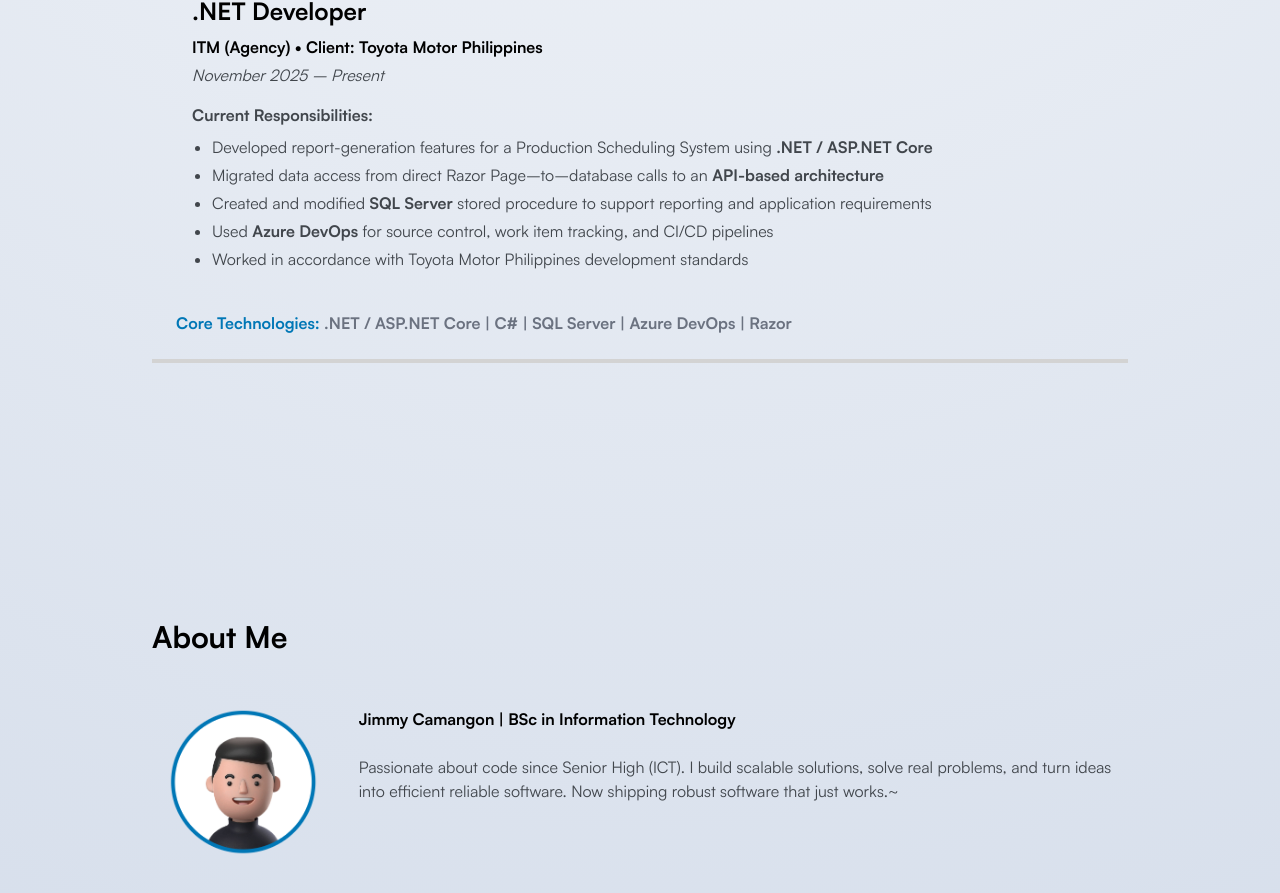
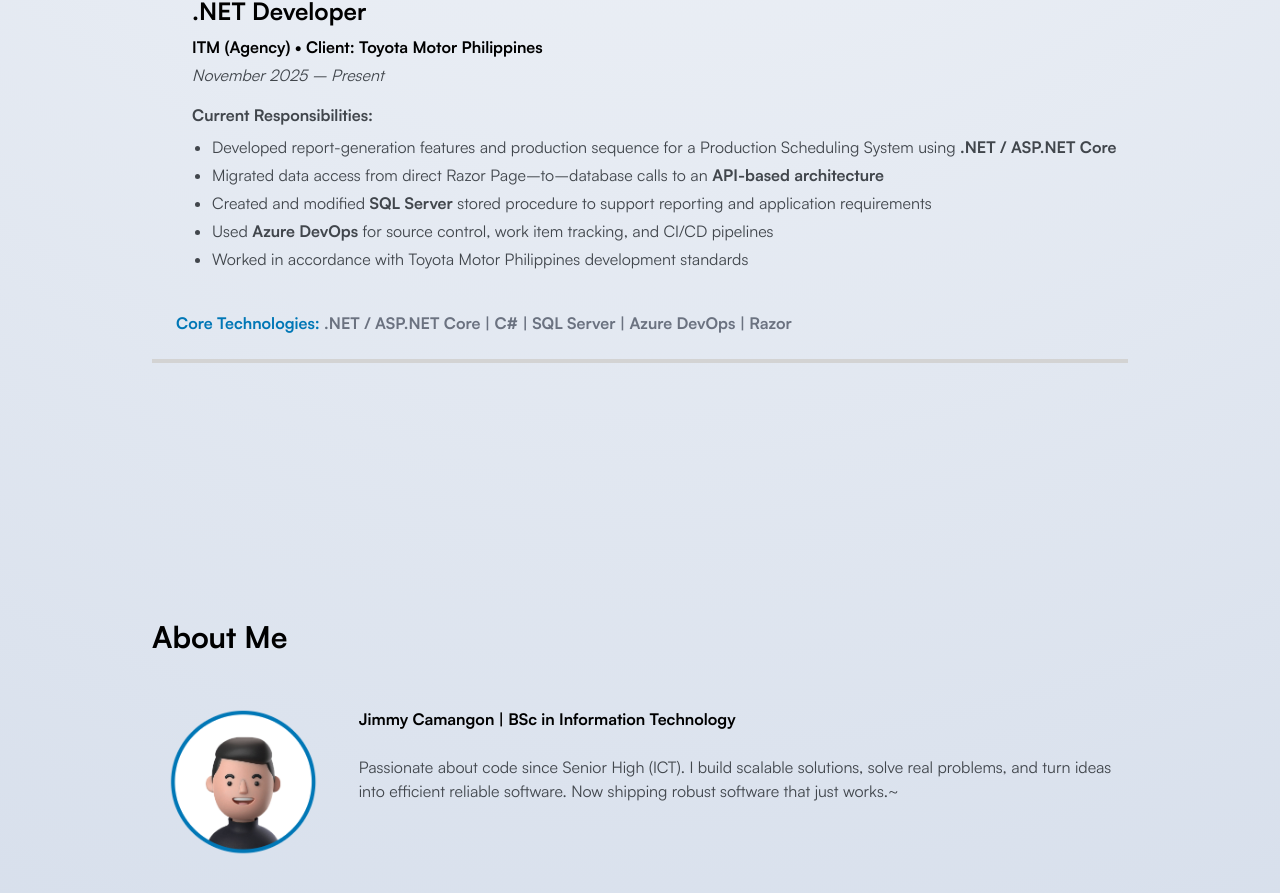
Before and after one commit to jimmycamangon/j-c-portfolio, a Next.js app: page / in a window 1280 px wide. Shown: the part 3637-4530 px from the top of the page. Built offline with nearby package versions, Linux system fonts and the light colour scheme.

Commit message:
Updated Experience Section & Readme

```diff
--- a/app/components/ExperienceSection.tsx
+++ b/app/components/ExperienceSection.tsx
@@ -150,7 +150,7 @@
                   </b>
                   <ul className="ml-5 mt-2 space-y-1 list-disc">
                     <li>
-                      Developed report-generation features for a Production
+                      Developed report-generation features and production sequence for a Production
                       Scheduling System using <b> .NET / ASP.NET Core</b>
                     </li>
                     <li>
```
Also changed, not shown: 1 other file (tests, documents, lock files or other folders).
